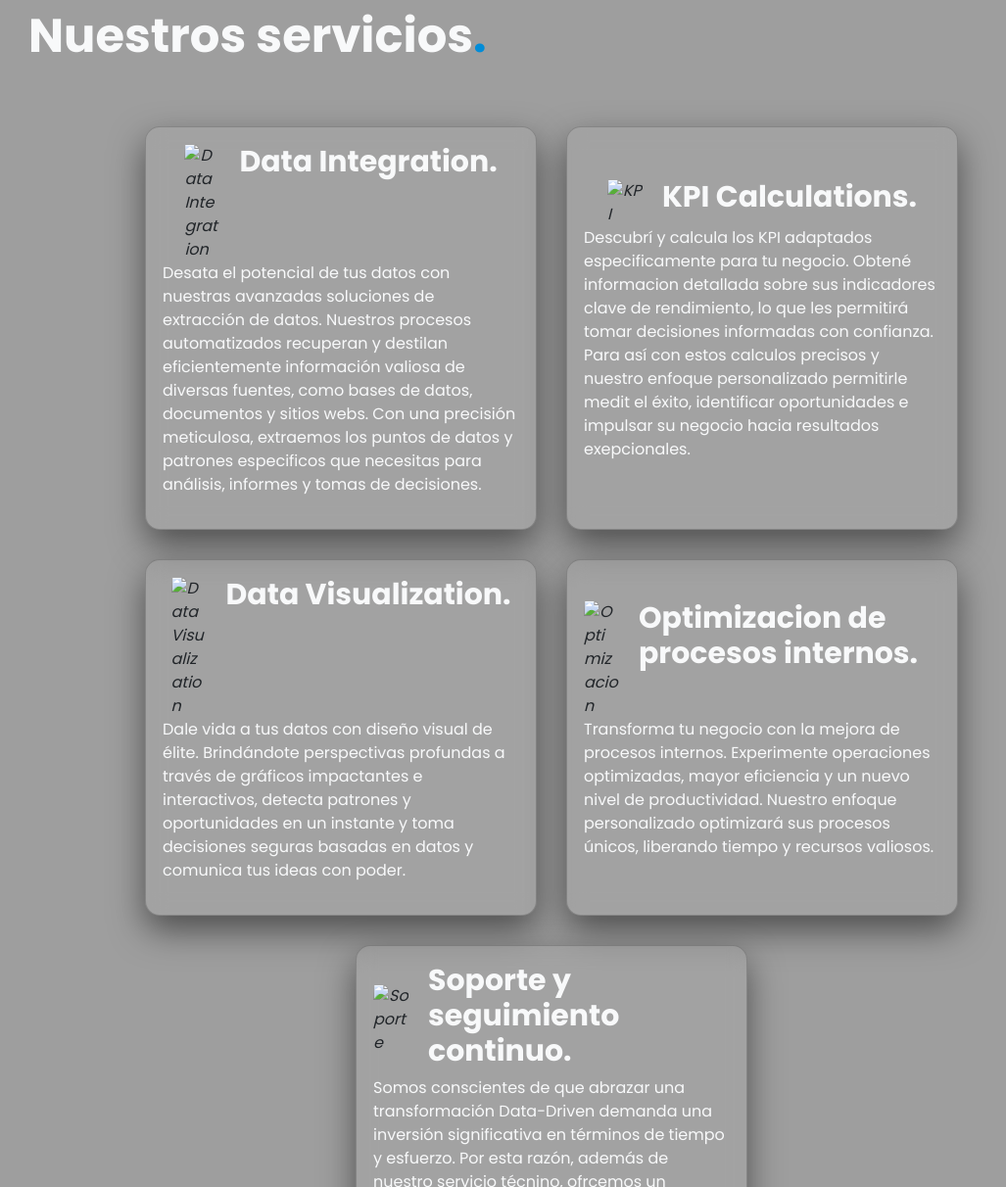
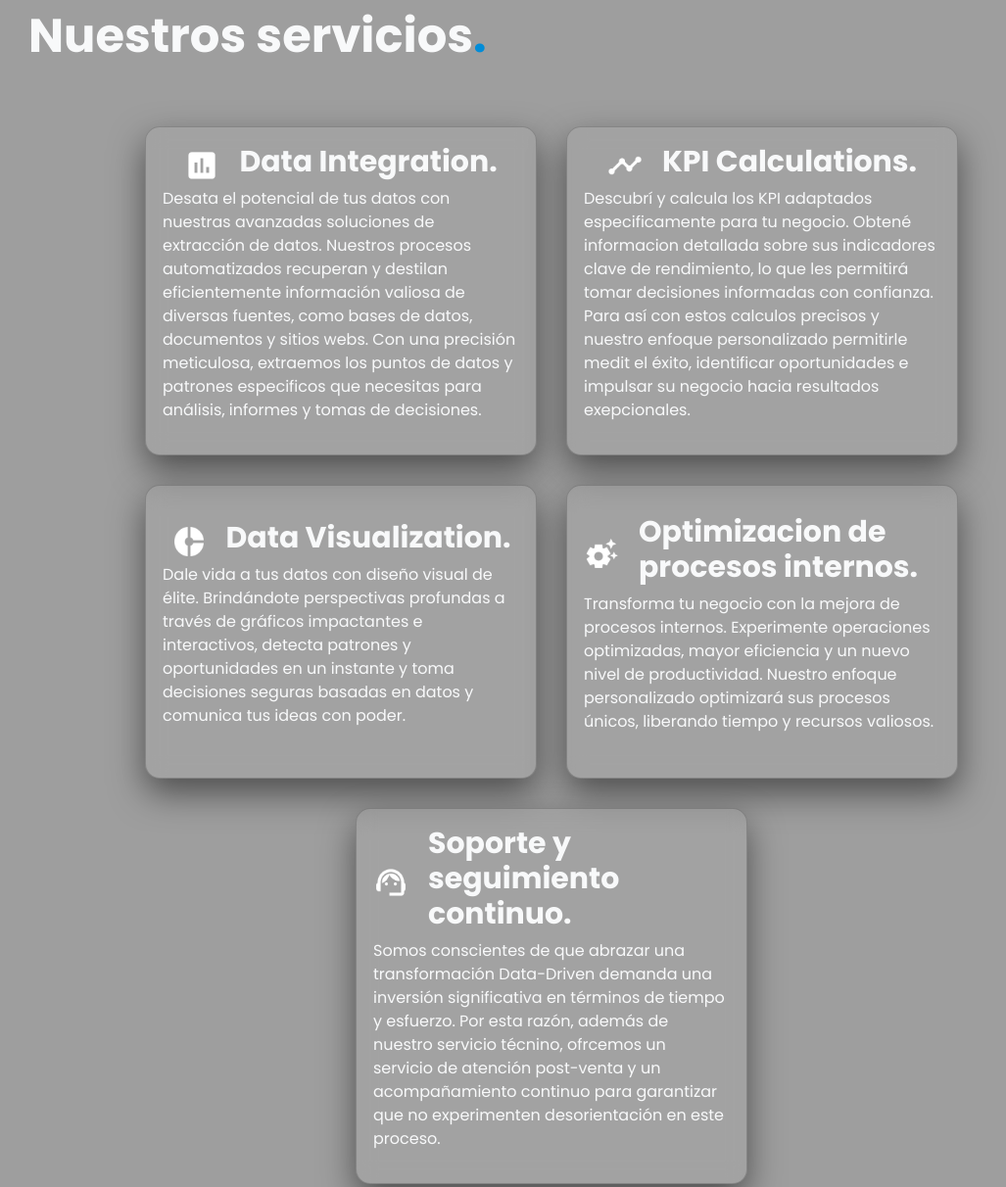
Before and after one commit to pilisalto/Scaletycs, a website: page index.html in a window 1280 px wide. Shown: the part 1683-2895 px from the top of the page at 98% size, without its empty margins (77-1104 px from the left). Drawn offline with nearby package versions, Linux system fonts and the light colour scheme; the site is published under a folder, as on GitHub Pages, so addresses that start at the root find nothing.

Commit message:
cambios 2

```diff
--- a/index.html
+++ b/index.html
@@ -92,35 +92,35 @@
         <div class="cards">
             <div class="card card-back" data-aos="flip-left" data-aos-easing="ease-out-cubic" data-aos-duration="2000">
                 <div class="card__content">
-                <i class="icono"><img class="icono_img" src="/images/Data-I.png" alt="Data Integration"></i>
+                <i class="icono"><img class="icono_img" src="images/Data-I.png" alt="Data Integration"></i>
                 <h3 class="card__title text-light fw-bold">Data Integration.</h3>
                 </div>
                 <p class="card__subtitle text-light">Desata el potencial de tus datos con nuestras avanzadas soluciones de extracción de datos. Nuestros procesos automatizados recuperan y destilan eficientemente información valiosa de diversas fuentes, como bases de datos, documentos y sitios webs. Con una precisión meticulosa, extraemos los puntos de datos y patrones especificos que necesitas para análisis, informes y tomas de decisiones.</p>
             </div>
             <div class="card card-back" data-aos="flip-left" data-aos-easing="ease-out-cubic" data-aos-duration="2500">
                 <div class="card__content">
-                <i class="icono"><img class="icono_img" src="/images/KPI.png" alt="KPI"></i>
+                <i class="icono"><img class="icono_img" src="images/KPI.png" alt="KPI"></i>
                 <h3 class="card__title text-light fw-bold">KPI Calculations.</h3>
                 </div>
                 <p class="card__subtitle text-light">Descubrí y calcula los KPI adaptados especificamente para tu negocio. Obtené informacion detallada sobre sus indicadores clave de rendimiento, lo que les permitirá tomar decisiones informadas con confianza. Para así con estos calculos precisos y nuestro enfoque personalizado permitirle medit el éxito, identificar oportunidades e impulsar su negocio hacia resultados exepcionales.</p>
             </div>
             <div class="card card-back" data-aos="flip-left" data-aos-easing="ease-out-cubic" data-aos-duration="3000">
                 <div class="card__content">
-                <i class="icono"><img class="icono_img" src="/images/Data-V.png" alt="Data Visualization"></i>
+                <i class="icono"><img class="icono_img" src="images/Data-V.png" alt="Data Visualization"></i>
                 <h3 class="card__title text-light fw-bold">Data Visualization.</h3>
                 </div>
                 <p class="card__subtitle text-light">Dale vida a tus datos con diseño visual de élite. Brindándote perspectivas profundas a través de gráficos impactantes e interactivos, detecta patrones y oportunidades en un instante y toma decisiones seguras basadas en datos y comunica tus ideas con poder.</p>
             </div>
             <div class="card card-back" data-aos="flip-left" data-aos-easing="ease-out-cubic" data-aos-duration="2500">
                 <div class="card__content">
-                <i class="icono"><img class="icono_img" src="/images/Optimizacion.png" alt="Optimizacion"></i>
+                <i class="icono"><img class="icono_img" src="images/Optimizacion.png" alt="Optimizacion"></i>
                 <h3 class="card__title text-light fw-bold">Optimizacion de procesos internos.</h3>
                 </div>
                 <p class="card__subtitle text-light">Transforma tu negocio con la mejora de procesos internos. Experimente operaciones optimizadas, mayor eficiencia y un nuevo nivel de productividad. Nuestro enfoque personalizado optimizará sus procesos únicos, liberando tiempo y recursos valiosos.</p>
             </div>
             <div class="card card-back" data-aos="flip-left" data-aos-easing="ease-out-cubic" data-aos-duration="3000">
                 <div class="card__content">
-                <i class="icono"><img class="icono_img" src="/images/Soporte.png" alt="Soporte"></i>
+                <i class="icono"><img class="icono_img" src="images/Soporte.png" alt="Soporte"></i>
                 <h3 class="card__title text-light fw-bold">Soporte y seguimiento continuo.</h3>
                 </div>
                 <p class="card__subtitle text-light">Somos conscientes de que abrazar una transformación Data-Driven demanda una inversión significativa en términos de tiempo y esfuerzo. Por esta razón, además de nuestro servicio técnino, ofrcemos un servicio de atención post-venta y un acompañamiento continuo para garantizar que no experimenten desorientación en este proceso.</p>
```
